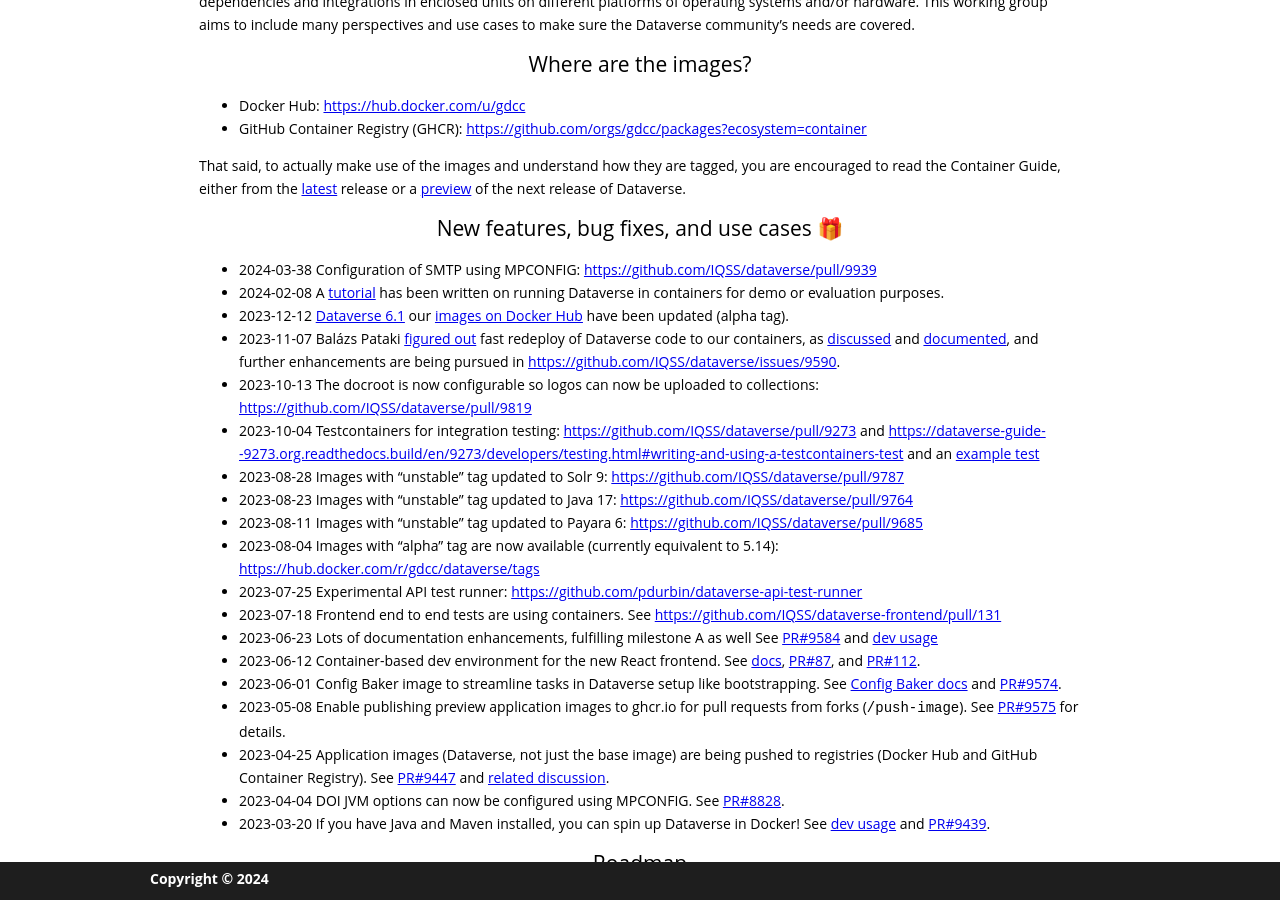
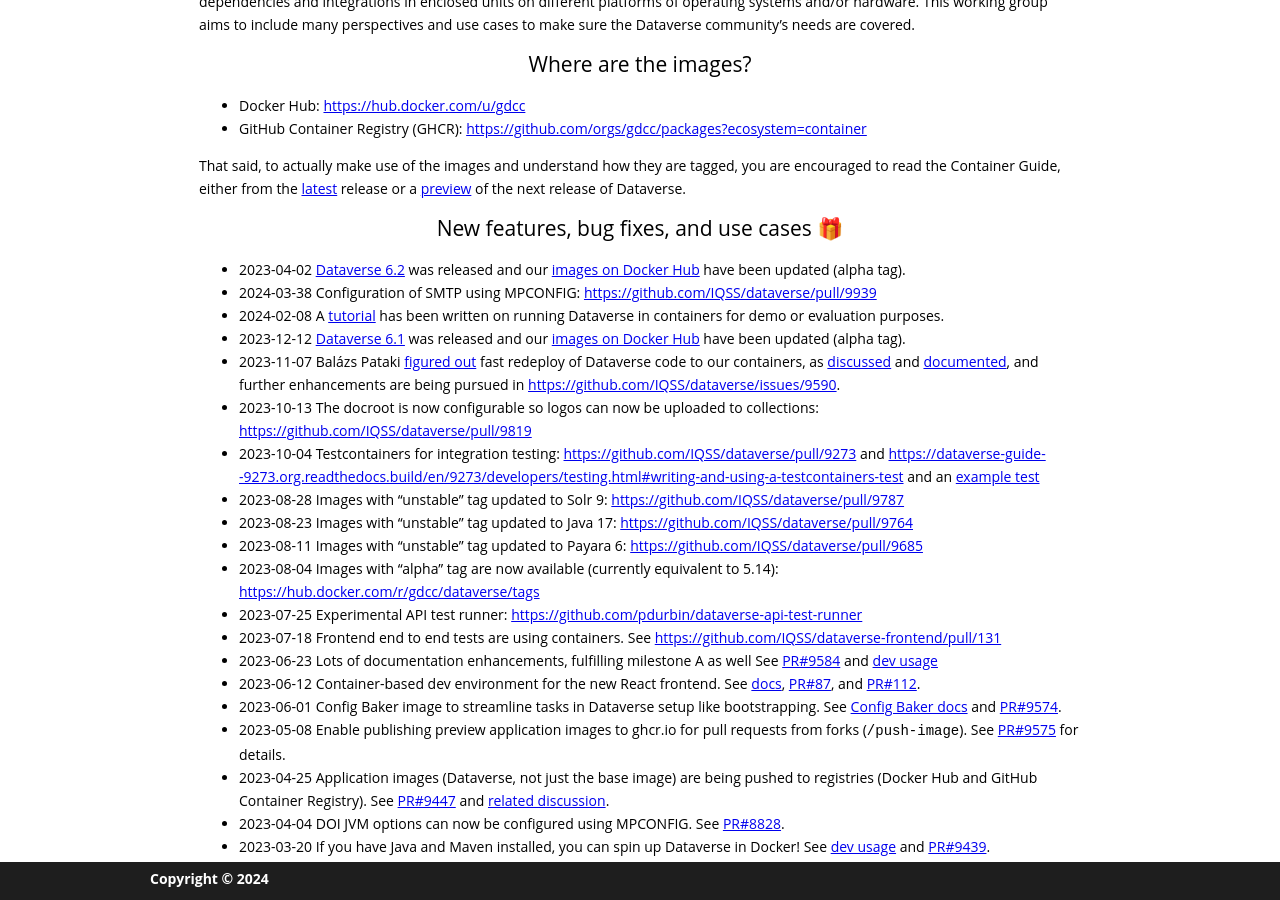
Before and after one commit to gdcc/ct.gdcc.io, a Jekyll site: the page built from index.md, in a window 1280 px wide and 900 px high, scrolled down 656 px. Built offline with Jekyll 4.4.1, drawn with Linux system fonts in a browser that asks for light colours; our own code applies the rules of GitHub Pages for plain Markdown files.

```diff
--- a/index.md
+++ b/index.md
@@ -18,9 +18,10 @@ That said, to actually make use of the images and understand how they are tagged
 
 ## New features, bug fixes, and use cases 🎁
 
+- 2023-04-02 [Dataverse 6.2](https://github.com/IQSS/dataverse/releases/tag/v6.2) was released and our [images on Docker Hub](https://hub.docker.com/u/gdcc) have been updated (alpha tag).
 - 2024-03-38 Configuration of SMTP using MPCONFIG: <https://github.com/IQSS/dataverse/pull/9939>
 - 2024-02-08 A [tutorial](https://groups.google.com/g/dataverse-community/c/GmXMMJe3Mr0/m/gP_Z9odKAQAJ) has been written on running Dataverse in containers for demo or evaluation purposes.
-- 2023-12-12 [Dataverse 6.1](https://github.com/IQSS/dataverse/releases/tag/v6.1) our [images on Docker Hub](https://hub.docker.com/u/gdcc) have been updated (alpha tag).
+- 2023-12-12 [Dataverse 6.1](https://github.com/IQSS/dataverse/releases/tag/v6.1) was released and our [images on Docker Hub](https://hub.docker.com/u/gdcc) have been updated (alpha tag).
 - 2023-11-07 Balázs Pataki [figured out](https://github.com/IQSS/dataverse/pull/10088) fast redeploy of Dataverse code to our containers, as [discussed](https://groups.google.com/g/dataverse-community/c/zNBDzSMF2Q0/m/Z-xS6fA2BgAJ) and [documented](https://guides.dataverse.org/en/6.1/container/dev-usage.html#redeploying), and further enhancements are being pursued in <https://github.com/IQSS/dataverse/issues/9590>.
 - 2023-10-13 The docroot is now configurable so logos can now be uploaded to collections: <https://github.com/IQSS/dataverse/pull/9819>
 - 2023-10-04 Testcontainers for integration testing: <https://github.com/IQSS/dataverse/pull/9273> and <https://dataverse-guide--9273.org.readthedocs.build/en/9273/developers/testing.html#writing-and-using-a-testcontainers-test> and an [example test](https://github.com/IQSS/dataverse/pull/9273/commits/1fb0f588262a92010c5f0afa52d336a707358a6b)
```
